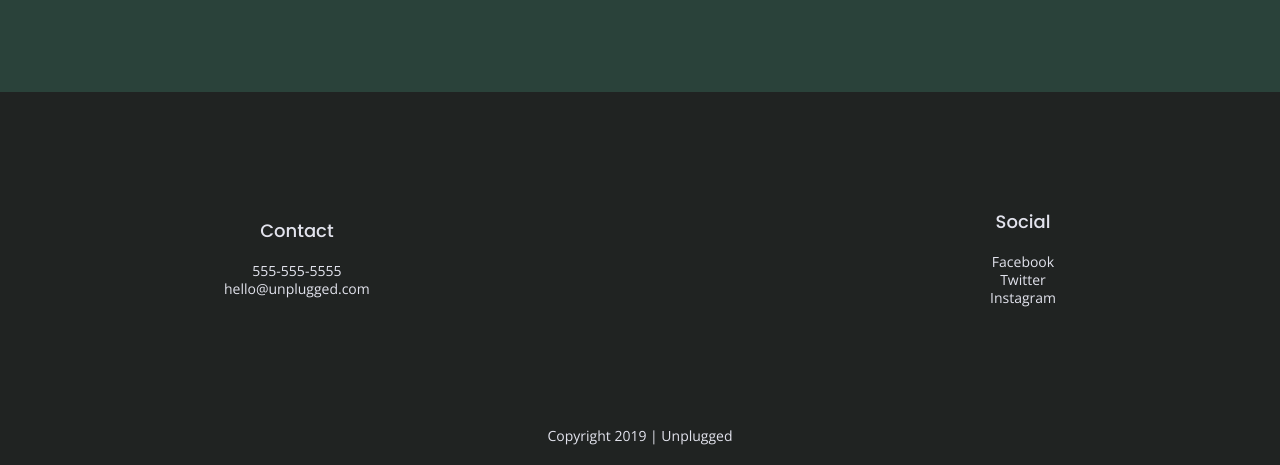
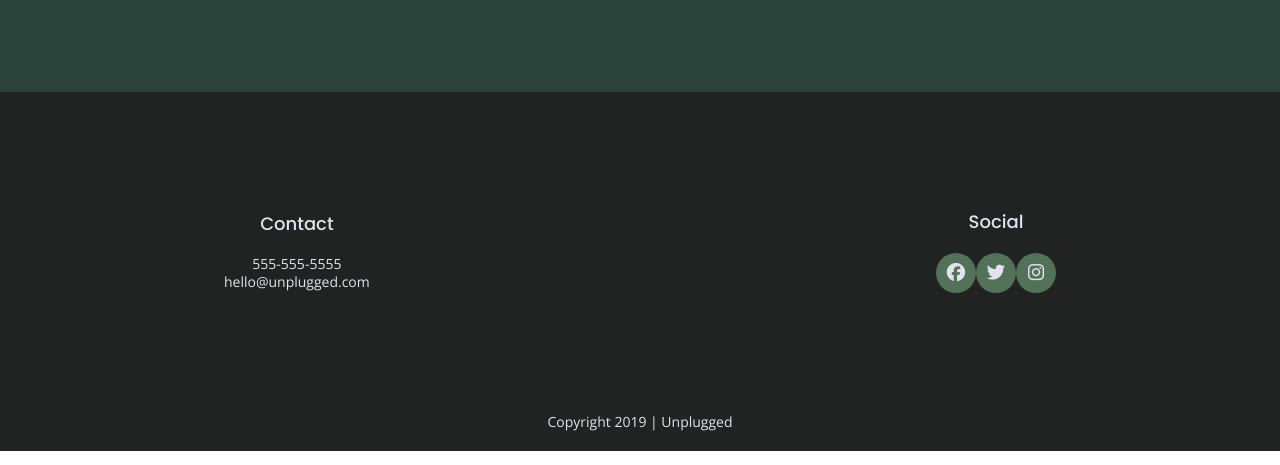
Before and after one commit to senwithers/unplugged-project, a website built with Parcel: page index.html in a window 1280 px wide. Shown: the part 2167-2632 px from the top of the page. Built offline with nearby package versions, Linux system fonts and the light colour scheme.

Commit message:
Added social icons

```diff
--- a/css/main.css
+++ b/css/main.css
@@ -232,7 +232,15 @@ footer .social-icons {
   align-items: center;
 }
 
+footer .social-icons p i {
+  font-size: 1.3125em;
+}
+
 footer .social-icons p {
+  background-color: #527158;
+  border-radius: 50%;
+  width: 40px;
+  height: 40px;
   display:flex;
   justify-content: center;
   align-items: center;
--- a/index.html
+++ b/index.html
@@ -138,10 +138,10 @@
 
             <div class="social">
                 <h3>Social</h3>
-                <div class="social icons">
-                    <p><a href="#" target"_blank">Facebook</a></p>
-                    <p><a href="#" target"_blank">Twitter</a></p>
-                    <p><a href="#" target="_blank">Instagram</a></p>
+                <div class="social-icons">
+                    <p><a href="#" target="_blank"><i class= "fab fa-facebook"></i></a></p>
+                    <p><a href="#" target="_blank"><i class= "fab fa-twitter"></i></a></p>
+                    <p><a href="#" target="_blank"><i class= "fab fa-instagram"></i></a></p>
                 </div>
             </div>
         </div><!--footer content ends-->
```
